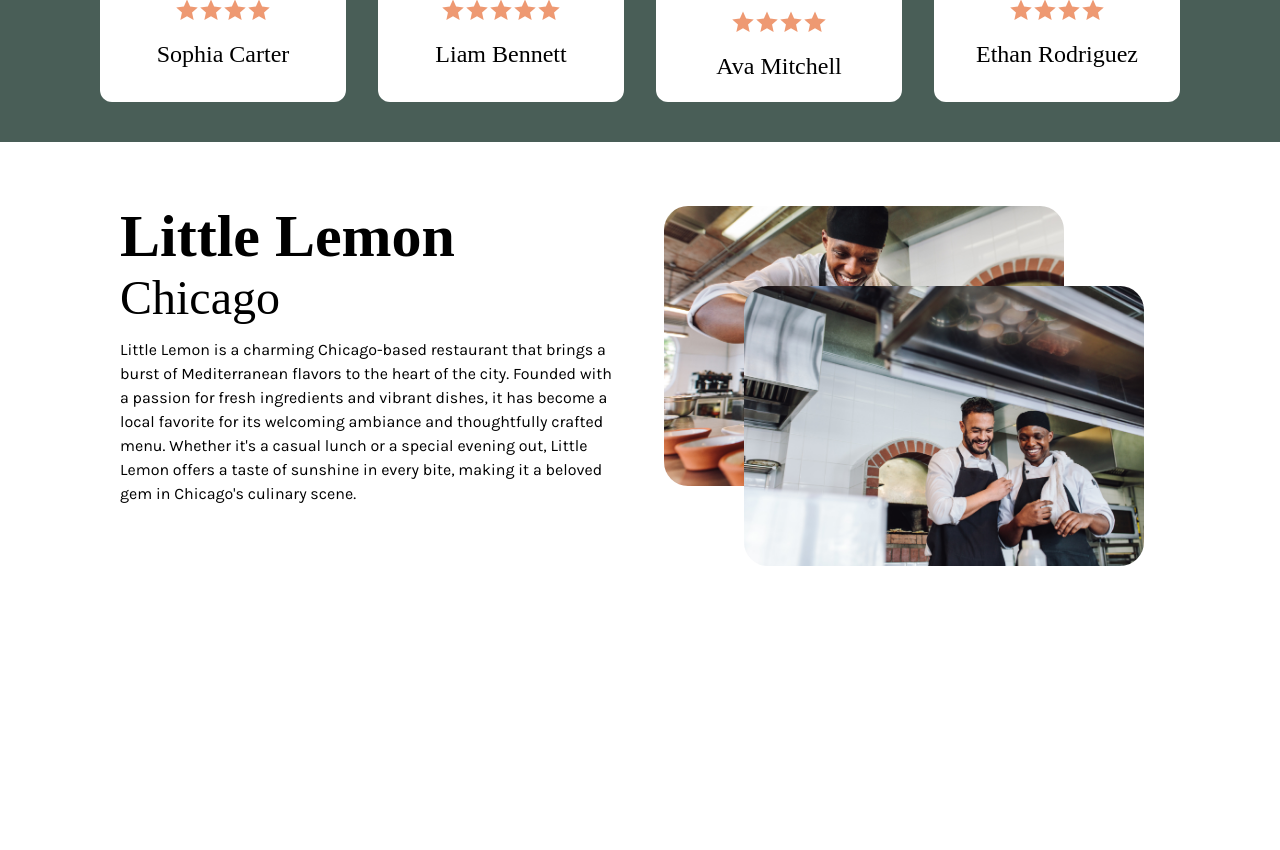
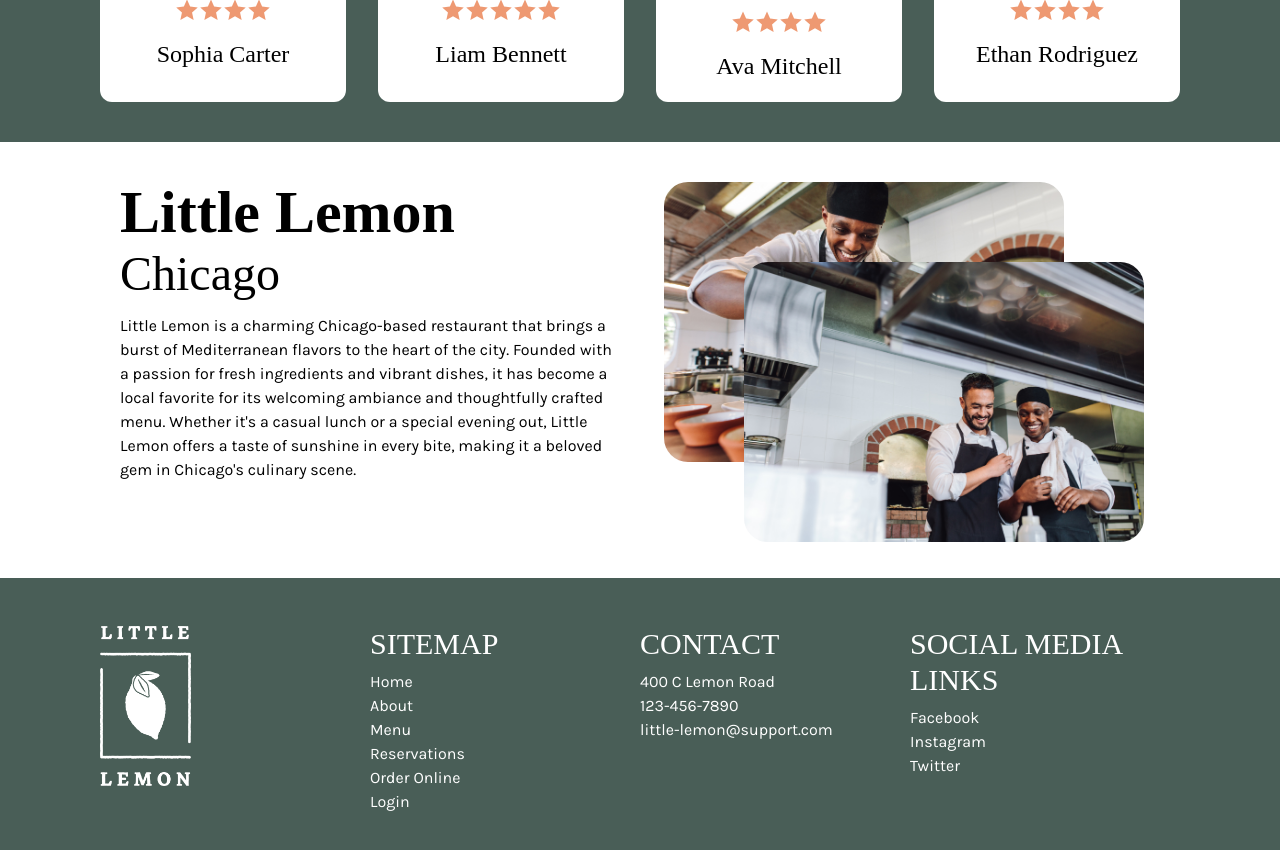
Before and after one commit to himashjayananda/frontend-capstone-project, a React (Vite) app: page / in a window 1280 px wide. Shown: the part 1370-2220 px from the top of the page. Before the commit the page ends 1940 px from the top, so only its background shows below. Built offline with nearby package versions, Linux system fonts and the light colour scheme; a web font is replaced by a local one.

Commit message:
feat: footer implementation

```diff
--- a/src/App.tsx
+++ b/src/App.tsx
@@ -4,14 +4,14 @@ import { Home, Booking } from "./pages/";
 
 function App() {
   return (
-    <Layout>
-      <BrowserRouter>
+    <BrowserRouter>
+      <Layout>
         <Routes>
           <Route path="/" element={<Home />}></Route>
           <Route path="/booking" element={<Booking />}></Route>
         </Routes>
-      </BrowserRouter>
-    </Layout>
+      </Layout>
+    </BrowserRouter>
   );
 }
 
--- a/src/Layout.tsx
+++ b/src/Layout.tsx
@@ -1,6 +1,6 @@
 import { FC, PropsWithChildren } from "react";
 import Header from "@/features/header";
-import Footer from "@/features/Footer";
+import Footer from "@/features/footer";
 
 const Layout: FC<PropsWithChildren> = ({ children }) => {
   return (
--- a/src/features/backstory/backstory.css
+++ b/src/features/backstory/backstory.css
@@ -1,5 +1,5 @@
 .backstory-wrapper {
-  @apply max-w-[1080px] mx-auto px-5 py-16 flex flex-col md:flex-row justify-between gap-12;
+  @apply max-w-[1080px] mx-auto px-5 py-10 lg:pb-24 flex flex-col md:flex-row justify-between gap-12;
 
   .content-wrapper {
     @apply flex-1;
@@ -21,7 +21,7 @@
     @apply relative flex-1;
 
     .image {
-      @apply md:h-[240px] md:max-w-[320px] lg:h-[280px] lg:max-w-[400px] object-cover rounded-3xl absolute;
+      @apply md:h-[240px] md:max-w-[320px] lg:h-[280px] lg:max-w-[400px] object-cover rounded-3xl md:absolute;
 
       &.image-first {
         @apply hidden md:block;
--- /dev/null
+++ b/src/features/footer/footer.css
@@ -0,0 +1,7 @@
+.footer-wrapper {
+  @apply bg-secondary text-white py-12 px-5 lg:px-0;
+
+  .section-title {
+    @apply font-serif text-3xl uppercase mb-2;
+  }
+}
--- a/src/features/footer/index.tsx
+++ b/src/features/footer/index.tsx
@@ -1,5 +1,63 @@
+import { Link } from "react-router-dom";
+import "./footer.css";
+
 const Footer = () => {
-  return <div className="w-[1080px] mx-auto"></div>;
+  return (
+    <div className="footer-wrapper">
+      <div className="w-[1080px] mx-auto grid grid-cols-1 gap-y-6 md:gap-y-4 lg:gap-0 md:grid-cols-2 lg:grid-cols-4">
+        <div>
+          <img
+            src="/images/logo-footer.png"
+            alt="little lemon footer logo"
+            className="h-[160px] w-auto"
+          />
+        </div>
+        <div>
+          <h5 className="section-title">Sitemap</h5>
+          <ul>
+            <li>
+              <Link to="/">Home</Link>
+            </li>
+            <li>
+              <Link to="#about">About</Link>
+            </li>
+            <li>
+              <Link to="#menu">Menu</Link>
+            </li>
+            <li>
+              <Link to="#about">Reservations</Link>
+            </li>
+            <li>
+              <Link to="#order-online">Order Online</Link>
+            </li>
+            <li>
+              <Link to="#login">Login</Link>
+            </li>
+          </ul>
+        </div>
+        <div>
+          <h5 className="section-title">Contact</h5>
+          <div>400 C Lemon Road</div>
+          <div>123-456-7890</div>
+          <div>little-lemon@support.com</div>
+        </div>
+        <div>
+          <h5 className="section-title">Social Media Links</h5>
+          <ul>
+            <li>
+              <Link to="https://www.facebook.com/">Facebook</Link>
+            </li>
+            <li>
+              <Link to="https://www.instagram.com/">Instagram</Link>
+            </li>
+            <li>
+              <Link to="https://x.com/">Twitter</Link>
+            </li>
+          </ul>
+        </div>
+      </div>
+    </div>
+  );
 };
 
 export default Footer;
--- a/src/features/nav/index.tsx
+++ b/src/features/nav/index.tsx
@@ -1,4 +1,5 @@
 import { useState } from "react";
+import { NavLink } from "react-router-dom";
 import Hamburger from "@/assets/hamburger.svg?react";
 import { cn } from "@/lib/cn";
 import "./nav.css";
@@ -10,14 +11,29 @@ const Nav = () => {
 
   return (
     <nav className="nav-wrapper">
-      <Hamburger className="hamburger" onClick={toggleIsExpanded} />
+      <Hamburger
+        className={cn("hamburger", isExpanded && "is-active")}
+        onClick={toggleIsExpanded}
+      />
       <ul className={cn("nav-item-wrapper", isExpanded && "expanded-nav")}>
-        <li>Home</li>
-        <li>About</li>
-        <li>Menu</li>
-        <li>Reservations</li>
-        <li>Order Online</li>
-        <li>Login</li>
+        <li>
+          <NavLink to={"/"}>Home</NavLink>
+        </li>
+        <li>
+          <NavLink to={"#about"}>About</NavLink>
+        </li>
+        <li>
+          <NavLink to={"#menu"}>Menu</NavLink>
+        </li>
+        <li>
+          <NavLink to={"#reservations"}>Reservations</NavLink>
+        </li>
+        <li>
+          <NavLink to={"#order-online"}>Order Online</NavLink>
+        </li>
+        <li>
+          <NavLink to={"#order-online"}>Login</NavLink>
+        </li>
       </ul>
     </nav>
   );
--- a/src/features/nav/nav.css
+++ b/src/features/nav/nav.css
@@ -11,9 +11,13 @@
 
   .hamburger {
     @apply block cursor-pointer md:hidden;
+
+    &.is-active path {
+      @apply fill-primary transition duration-150;
+    }
   }
 
   .expanded-nav {
-    @apply fixed flex md:hidden bg-white top-[88px] left-0 px-5 gap-4;
+    @apply fixed flex md:hidden bg-white top-[88px] left-0 px-5 gap-4 w-full pb-5;
   }
 }
```
Also changed, not shown: public/images/logo-footer.png (added).
